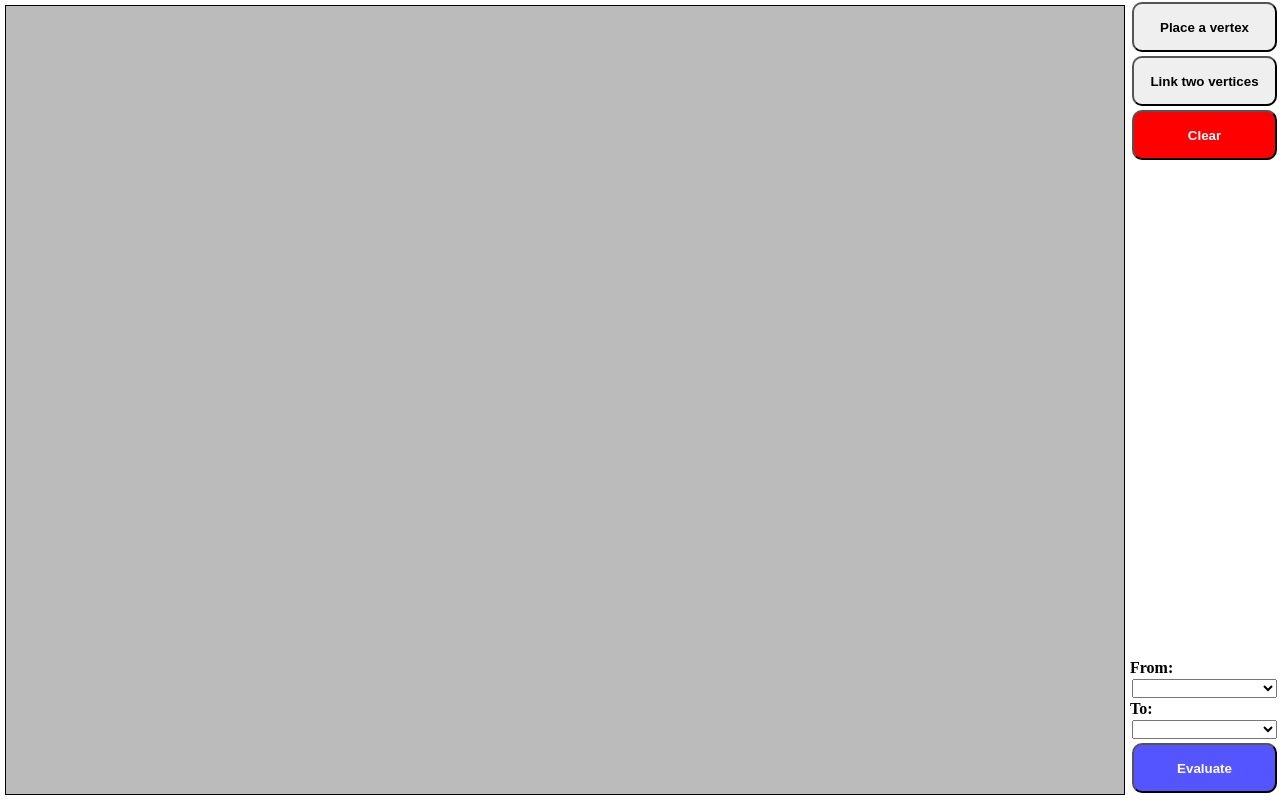
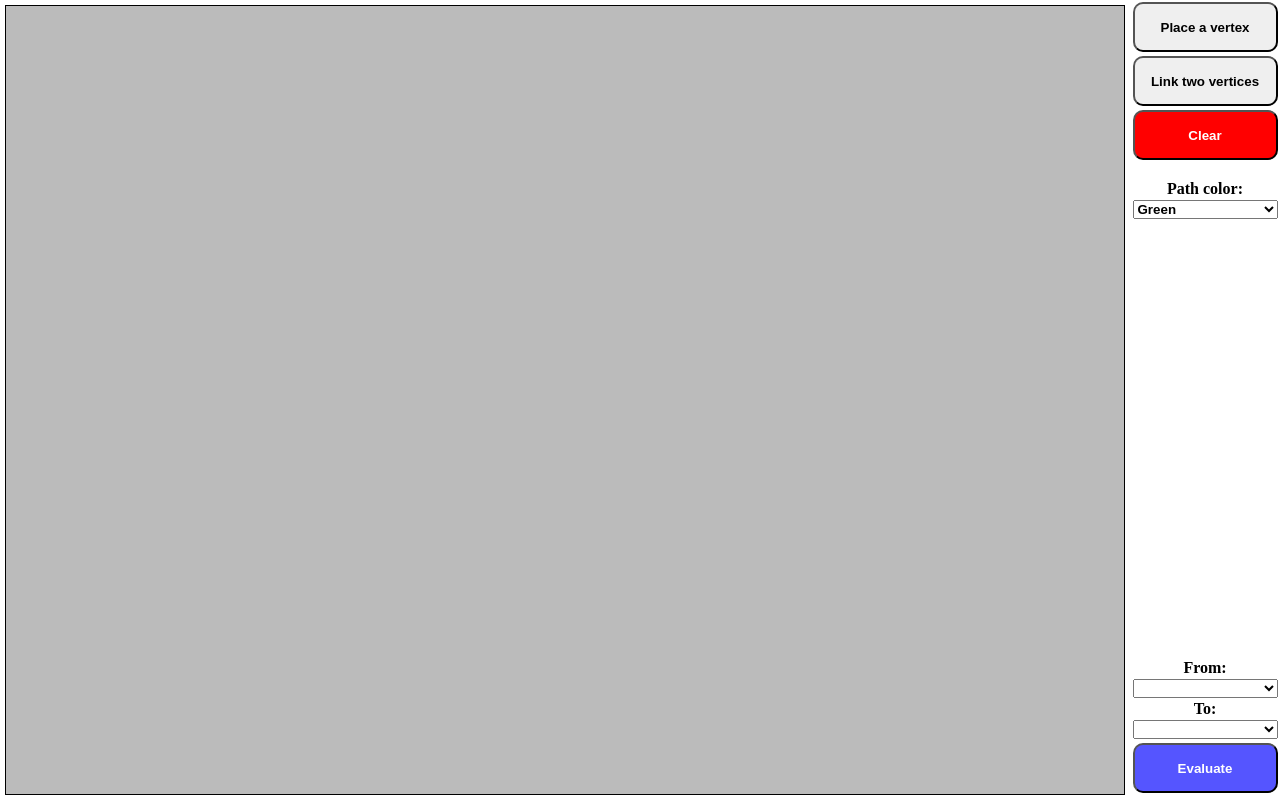
Before and after one commit to MathieuFan22/Shortest-Path-Application, a Vue app: page / in a window 1280 px wide. Built offline with nearby package versions, Linux system fonts and the light colour scheme.

Commit message:
Last adjustment and beautification

```diff
--- a/src/App.vue
+++ b/src/App.vue
@@ -145,7 +145,7 @@
       },
 
       /* EVENT HANDLERS */
-      evaluate(_from, _to) {
+      evaluate(_from, _to, color) {
         // The evaluation
         //let output= mooreDijkstra(this.getMatrix(), _from);
         // let result= mooreDijkstra(this.getMatrix(), _from)[`to-${_to}`]; // Get the path from _from to _to
@@ -156,9 +156,9 @@
         else
           this.shortest= result[1];
         // Color the path
-        this.drawPath(result[0]);
+        this.drawPath(result[0], color);
       },
-      drawPath(result) {
+      drawPath(result, color) {
         for (let i= 0; i < result.length - 1; i++) {
         // console.log('checking ' + i)
         // let newEdges= [];
@@ -173,8 +173,9 @@
           // newEdges.push(edge);
           } // End for
         // this.edges= newEdges;
+          //Passing
           edge.forEach((index) => {
-            this.edges[index][6]= true;
+            this.edges[index][6]= color;
           });
         }
       },
--- a/src/components/EdgeObj.vue
+++ b/src/components/EdgeObj.vue
@@ -1,9 +1,9 @@
 <!-- SVG group for an edge in the graph -->
 <template>
   <g text-anchor= "middle">
-    <path :class= "{passing: passing}" stroke-width= "3" :d= "path" />
+    <path :class= "passing" stroke-width= "3" :d= "path" />
     <!-- The endpoint is just a circle -->
-    <circle :class= "{forth: forth}" :cx= "x2" :cy= "y2" r= "4" />
+    <circle :class= "{forth: forth}" :cx= "x2" :cy= "y2" r= "6" />
     <text :class= "{forth: forth}" :x= "(x1 + x2)/2" :y= "(y1 + y2)/2" :dx= "forth? -5: 10" :dy= "forth? -10: 5">{{weight}}</text>
   </g>
 </template>
@@ -11,14 +11,14 @@
 <script>
   export default {
     name: 'EdgeObj',
-    props: {
+    props: [
       // Coordinates in the SVG Container
-      from: String,
-      to: String,
-      forth: Boolean,
-      weight: Number,
-      passing: Boolean
-    },
+      'from',
+      'to',
+      'forth',
+      'weight',
+      'passing'
+    ],
     data() {
       let coord1= this.from.split(',');
       let coord2= this.to.split(',');
@@ -50,7 +50,16 @@
   .forth {
     fill: red;
   }
-  .passing {
+  .green {
     stroke: green;
   }
+  .purple {
+    stroke: purple;
+  }
+  .yellow {
+    stroke: yellow;
+  }
+  .orange {
+    stroke: orange;
+  }
 </style>
--- a/src/components/SideBar.vue
+++ b/src/components/SideBar.vue
@@ -15,8 +15,16 @@
       Clear
     </button>
 
+    <label>Path color:</label>
+    <select id= "color">
+      <option value= 'green'>Green</option>
+      <option value= 'purple'>Purple</option>
+      <option value= 'yellow'>Yellow</option>
+      <option value= 'orange'>Orange</option>
+    </select>
+
     <div id= "submitter">
-      <h3 v-if= "shortest !== 0">Lightest path weight: {{shortest}}</h3>
+      <h3 v-if= "shortest !== 0">Path Weight: <span id= 'min' :class= "getColor">{{shortest}}</span></h3>
       <br />
       <label>
         From:
@@ -51,6 +59,11 @@
       vertices: Array,
       shortest: Number
     },
+    computed: {
+      getColor() {
+        return document.getElementById('color').value;
+      }
+    },
     methods: {
       togglePlacingMode() {
         // this.placingMode= !this.placingMode;
@@ -74,7 +87,7 @@
         if (parseInt(_from.value) == parseInt(_to.value))
           alert("Please select two different vertices");  // Same vertex
         else
-        this.$emit('evaluate', parseInt(_from.value), parseInt(_to.value));
+        this.$emit('evaluate', parseInt(_from.value), parseInt(_to.value), document.getElementById('color').value);
       }
     },
   }
@@ -110,6 +123,7 @@
   .removal {
     background: red;
     color: #ffffff;
+    margin-bottom: 20px;
   }
   .active {
     background: #00bb00;
@@ -121,5 +135,11 @@
     right: 0;
     width: 150px;
     height: 100%;
+    text-align: center;
+  }
+  #min {
+    display: block;
+    text-align: center;
+    font-size: 50px;
   }
 </style>
```
